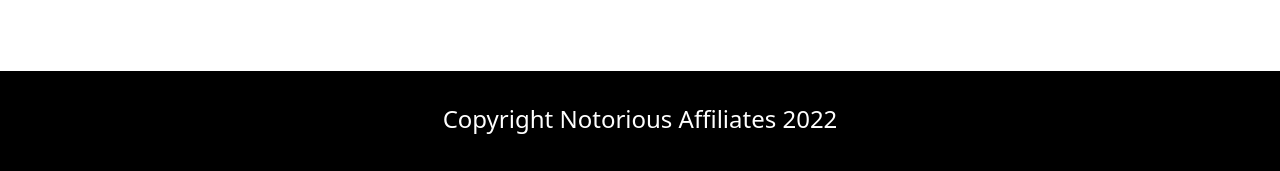
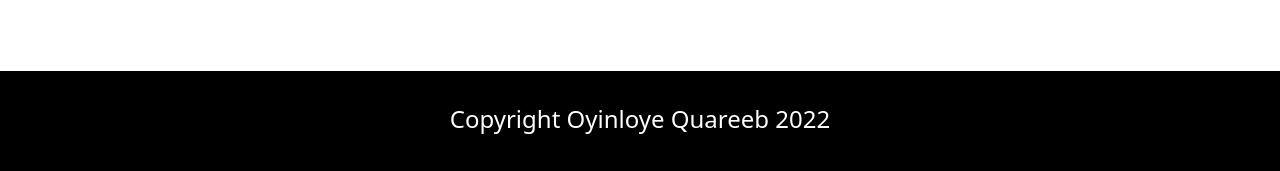
Before and after one commit to Omotunde2005/Landing-page, a Flask app: page / in a window 1280 px wide. Shown: the part 2329-2500 px from the top of the page. Run offline with Flask 2, Linux system fonts and the light colour scheme; some libraries are stand-ins or nearby versions.

Commit message:
Update footer.html

```diff
--- a/templates/footer.html
+++ b/templates/footer.html
@@ -1,5 +1,5 @@
 <footer>
     <div class="footer">
-    Copyright Notorious Affiliates {{ date }}
+    Copyright Oyinloye Quareeb {{ date }}
 </div>
 </footer>
```
